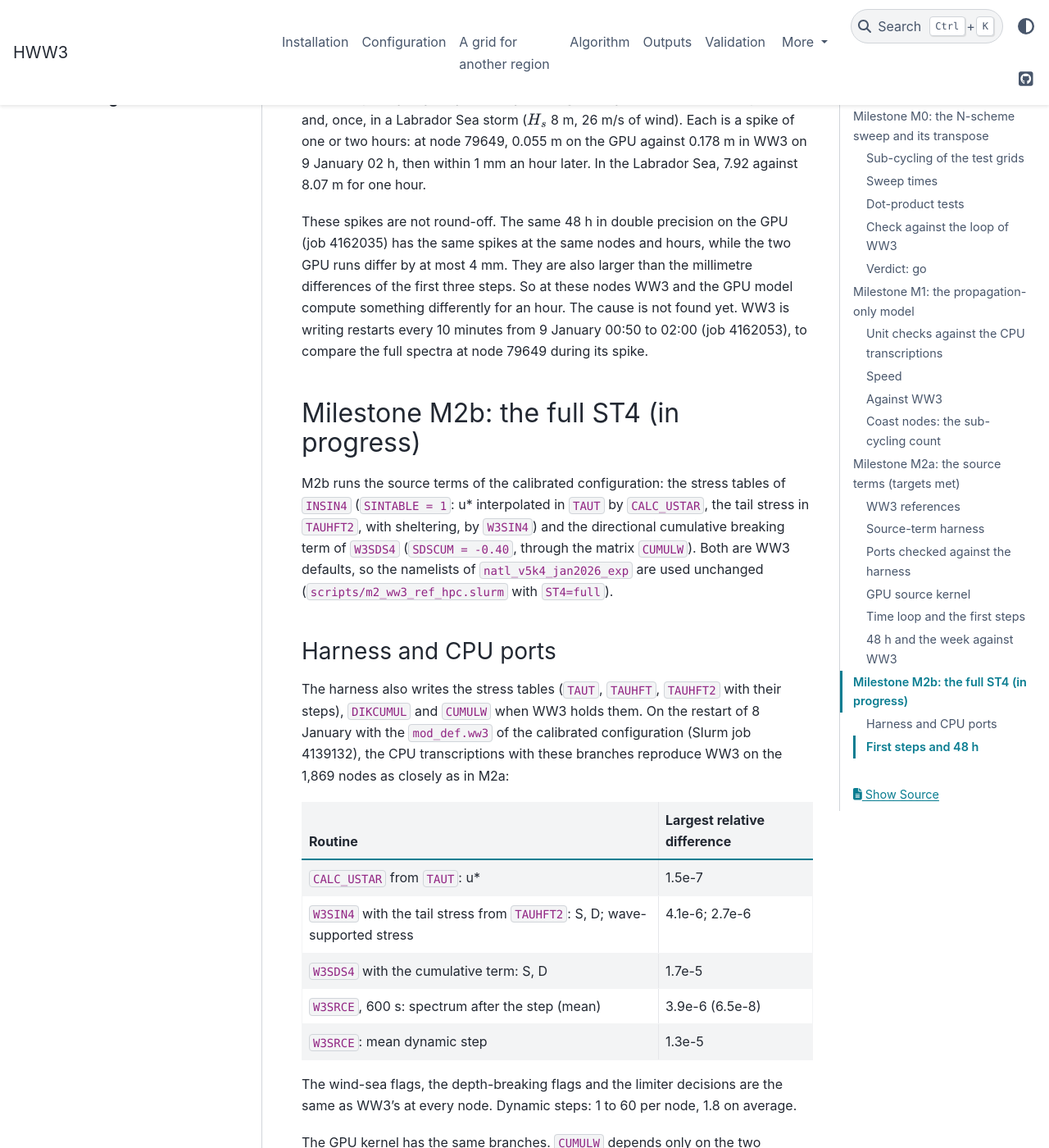
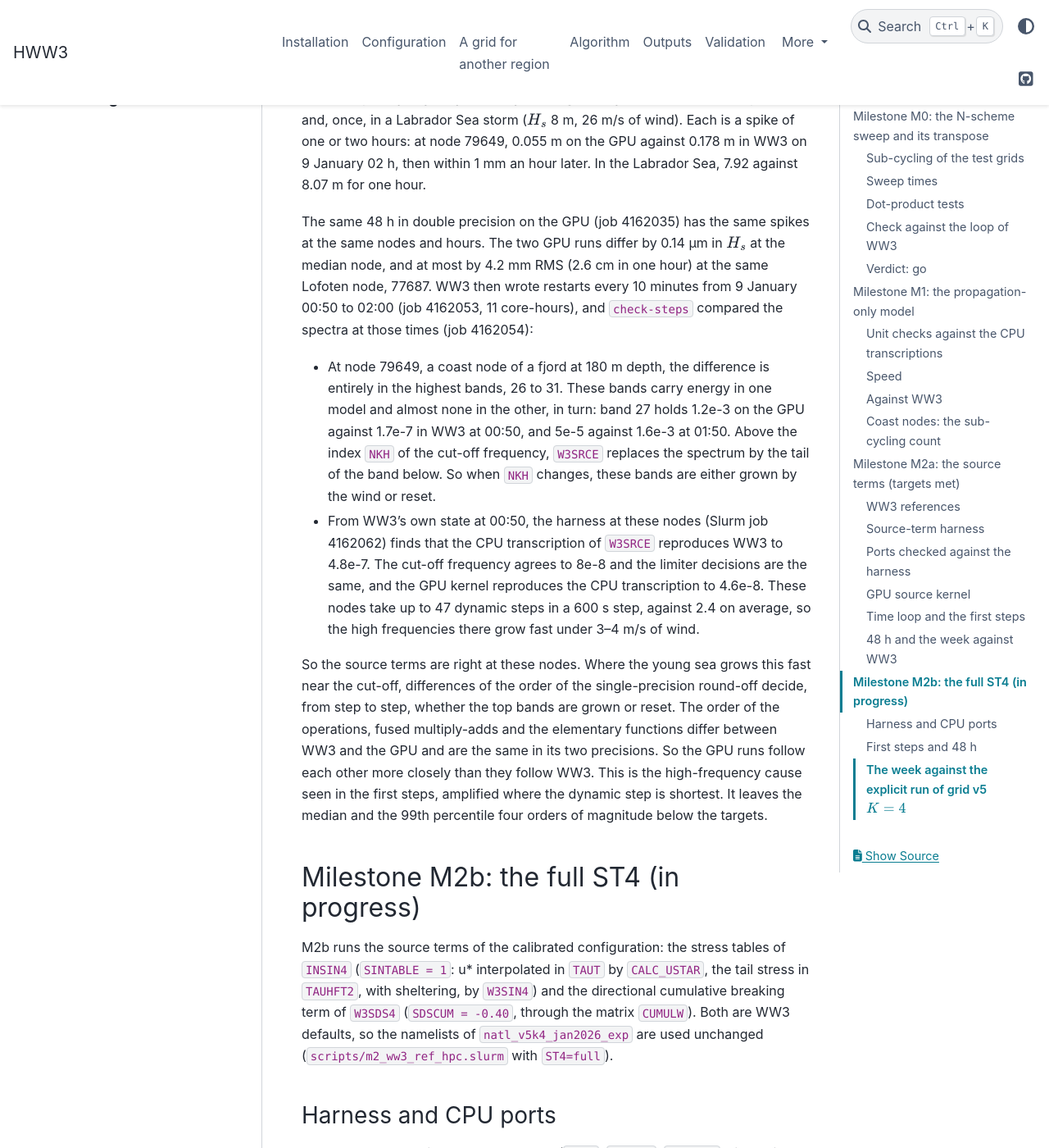
Before and after one commit to jmdelouis/HWW3, a Sphinx documentation site: the page built from docs/wave_results.md, in a window 1280 px wide and 1400 px high, scrolled down 15816 px. Shown: the whole window at 82% size. Built offline with Sphinx 7.4.7 and the PyData theme 0.15.4, drawn with Linux system fonts in a browser that asks for light colours; some of the changed text lies outside the part shown.

Commit message:
Explain the one-hour spikes of the M2 comparisons and record the M2b week on grid v5 K=4: WW3 restarts every 10 minutes from 9 January 00:50 to 02:00 (Slurm job 4162053, 11 core-hours) against check-steps (job 4162054) show that at node 79649, a fjord coast node at 180 m depth, the difference lies in bands 26 to 31, which hold energy in one model and almost none in the other in turn (1.2e-3 against 1.7e-7 at 00:50, 5e-5 against 1.6e-3 at 01:50), as when the cut-off index NKH above which W3SRCE resets the spectrum to its tail changes, while the harness on WW3's own state of 00:50 at these nodes (job 4162062) finds the CPU W3SRCE within 4.8e-7 of WW3 with the same cut-off frequency and limiter decisions over up to 47 dynamic steps per step, so the source terms are right there and round-off-level differences in fast-growing young seas decide whether the top bands are grown or reset, the two GPU precisions following each other more closely than WW3 (4.2 mm RMS at most, at the same Lofoten node 77687); the GPU model with the full ST4 ran 1-8 January from the restart after the first step of a 1 h calibrated cold start (job 4162036, 3 core-hours) in 868 s on one A100 (124 s per model day, job 4162038) and differs from the explicit run natl_v5k4_jan2026_exp, whose hourly fields were copied from Datarmor, by 2.2 um RMS in Hs at the median node, 0.10 mm at the 99th percentile and 3.0 cm at worst (job 4162039), with the same altimeter (-1.5034 / 28.2527 cm on 45,518 blocks) and buoy (-5.3770 / 32.4627 cm on 252 buoys) scores as WW3 (job 4162040); scripts/m2_ww3_ref_hpc.slurm and m2_prop_hpc.slurm take SETUP, FORCING and GRID for grid v4, and docs/wave_results.md and section 9 of docs/differentiable.md record the diagnosis and the week
Co-Authored-By: Claude Opus 5.5 <noreply@anthropic.com>

```diff
--- a/docs/wave_results.md
+++ b/docs/wave_results.md
@@ -480,14 +480,38 @@ Ungava Bay (ice concentration up to 0.4) and, once, in a Labrador Sea storm
 within 1 mm an hour later. In the Labrador Sea, 7.92 against 8.07 m for one
 hour.
 
-These spikes are not round-off. The same 48 h in double precision on the
-GPU (job 4162035) has the same spikes at the same nodes and hours, while
-the two GPU runs differ by at most 4 mm. They are also larger than the
-millimetre differences of the first three steps. So at these nodes WW3 and
-the GPU model compute something differently for an hour. The cause is not
-found yet. WW3 is writing restarts every 10 minutes from 9 January 00:50
-to 02:00 (job 4162053), to compare the full spectra at node 79649 during
-its spike.
+The same 48 h in double precision on the GPU (job 4162035) has the same
+spikes at the same nodes and hours. The two GPU runs differ by 0.14 µm in
+$H_s$ at the median node, and at most by 4.2 mm RMS (2.6 cm in one hour) at
+the same Lofoten node, 77687. WW3 then wrote restarts every 10 minutes from
+9 January 00:50 to 02:00 (job 4162053, 11 core-hours), and `check-steps`
+compared the spectra at those times (job 4162054):
+
+- At node 79649, a coast node of a fjord at 180 m depth, the difference
+  is entirely in the highest bands, 26 to 31. These bands carry energy in
+  one model and almost none in the other, in turn: band 27 holds 1.2e-3
+  on the GPU against 1.7e-7 in WW3 at 00:50, and 5e-5 against 1.6e-3 at
+  01:50. Above the index `NKH` of the cut-off frequency, `W3SRCE`
+  replaces the spectrum by the tail of the band below. So when `NKH`
+  changes, these bands are either grown by the wind or reset.
+- From WW3's own state at 00:50, the harness at these nodes (Slurm job
+  4162062) finds that the CPU transcription of `W3SRCE` reproduces WW3 to
+  4.8e-7. The cut-off frequency agrees to 8e-8 and the limiter decisions
+  are the same, and the GPU kernel reproduces the CPU transcription to
+  4.6e-8. These nodes take up to 47 dynamic steps in a 600 s step, against
+  2.4 on average, so the high frequencies there grow fast under 3–4 m/s of
+  wind.
+
+So the source terms are right at these nodes. Where the young sea grows
+this fast near the cut-off, differences of the order of the
+single-precision round-off decide, from step to step, whether the top
+bands are grown or reset. The order of the operations, fused
+multiply-adds and the elementary functions differ between WW3 and the GPU
+and are the same in its two precisions. So the GPU runs follow each other
+more closely than they follow WW3. This is the high-frequency cause seen
+in the first steps, amplified where the dynamic step is shortest. It
+leaves the median and the 99th percentile four orders of magnitude below
+the targets.
 
 ## Milestone M2b: the full ST4 (in progress)
 
@@ -545,3 +569,28 @@ after each of the first three steps (largest 4.4 mm). Over 48 h from
 The worst node, 134247 on the Normandy coast at 6.8 m of depth, has the
 same one-hour spikes as in M2a (1.94 against 2.08 m on 9 January 01 h). One
 A100 runs the 48 h 11.7 times as fast as 32 cores.
+
+### The week against the explicit run of grid v5 $K=4$
+
+The GPU model with the full ST4 ran 1–8 January from the restart written
+after the first step of a 1 h cold-started WW3 run with the calibrated
+namelists (Slurm job 4162036, 360 s on 32 ranks, 3 core-hours). It is
+compared with `natl_v5k4_jan2026_exp`, the explicit run made on Datarmor,
+whose hourly fields were copied to hpc (GPU job 4162038, comparison
+4162039, scores 4162040):
+
+| $H_s$: median / p99 / max | $T_{m02}$: median / p99 / max | Energy | GPU |
+|---|---|---|---|
+| 2.2 µm / 0.10 mm / 3.0 cm | 6.2e-6 / 4.8e-4 / 0.25 s | 1.2e-5 | 868 s, 124 s per model day |
+
+| | WW3 (`natl_v5k4_jan2026_exp`) | GPU |
+|---|---|---|
+| Altimeters, 45,518 blocks: bias / RMSE of $H_s$ | −1.5034 / 28.2527 cm | −1.5034 / 28.2527 cm |
+| Buoys, 252: bias / RMSE of $H_s$ | −5.3770 / 32.4627 cm | −5.3770 / 32.4627 cm |
+| Buoys, 171: bias / RMSE of $T_{m02}$ | −0.4238 / 1.2095 s | −0.4238 / 1.2095 s |
+
+The scores of the WW3 run are those of its validation on Datarmor
+(`results/natl_v5k4_jan2026_exp_val_stats.json`). The nodes above 1 cm are
+the same kind as in M2a: Ungava Bay, the Gulf of Finland, Svalbard, the
+Canadian Arctic, the Orinoco delta. Grid v4 remains, for the comparison
+with its explicit run and the speed target of 430 s per model day.
```
Also changed, not shown: docs/differentiable.md (+13 -5 lines), 2 other files.
